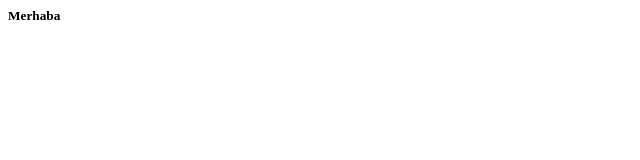
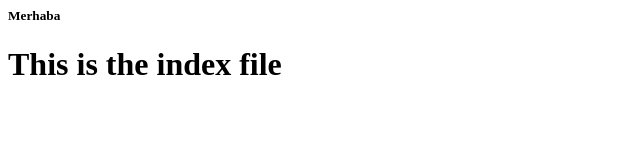
Before and after one commit to edipgenc/testrepo, a plain HTML site: page index.html in a window 1280 px wide. Shown: the whole page, without its empty margins (0-640 px from the left). Drawn offline with Linux system fonts and the light colour scheme.

Commit message:
index.html modified

```diff
--- a/index.html
+++ b/index.html
@@ -1 +1,2 @@
 <h5> Merhaba</h5>
+<h1> This is the index file </h1>
```
